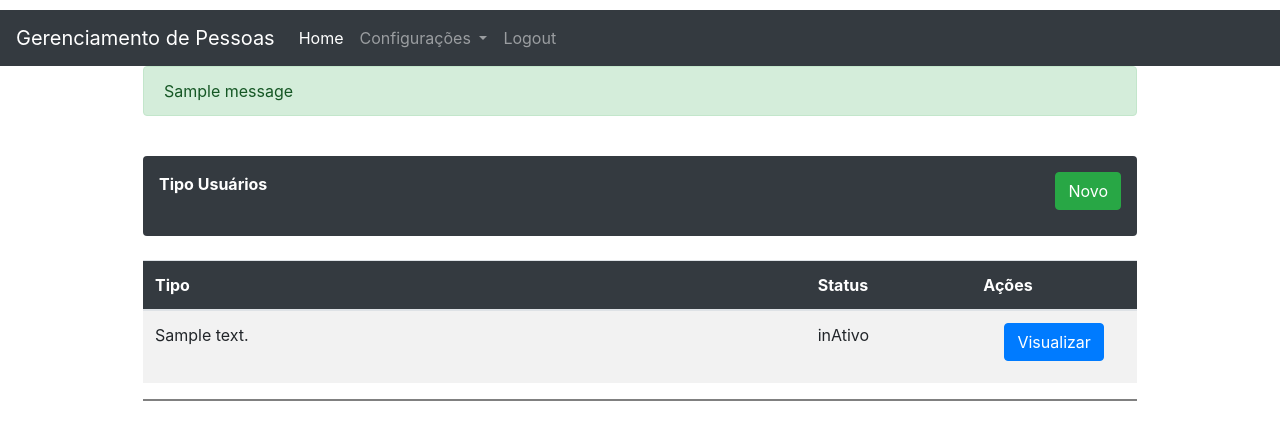
After one commit to Douglaxz/gerenciamentoEquipe, a Flask app: page /tipousuario in a window 1280 px wide. The commit adds this page. Shown: the top 440 px of the page. Run offline with Flask 2, Linux system fonts and the light colour scheme; tables that the repository leaves empty hold one stand-in row (values such as "Sample post"); one stand-in notice (Sample message) is shown; some libraries are stand-ins or nearby versions.

Commit message:
Instalação da área do tipo do usuário

```diff
--- a/templates/template.html
+++ b/templates/template.html
@@ -27,6 +27,7 @@
               </a>
               <div class="dropdown-menu" aria-labelledby="navbarDropdownMenuLink">
                 <a class="dropdown-item" href="/usuario">Usuários</a>
+                <a class="dropdown-item" href="/tipousuario">Tipo Usuários</a>
               </div>
             </li>
             <li class="nav-item">
--- /dev/null
+++ b/templates/tipousuarios.html
@@ -0,0 +1,42 @@
+{% extends "template.html"%}
+{% block conteudo %}
+<br>
+<div class="container w-100 p-3 bg-dark">
+    <div class="row">
+      <div class="col-lg text-left text-white font-weight-bold">
+        {{ titulo }}
+      </div>
+      <div class="col-md text-right" >
+        <a class="btn btn-success" href="{{url_for('novoUsuario')}}">Novo</a>
+      </div>
+    </div>
+  </div>
+  <br>
+<table class="table table-striped table-responsiv">
+    <thead class="bg-dark text-white">
+        <tr>
+            <th class="text-left col-md-8">Tipo</th>
+            <th class="text-left col-md-2">Status</th>
+            <th class="text-left col-md-2">Ações</th>
+        </tr>
+    </thead>
+    <tbody>
+        {% for itens in lista %}
+        <tr>
+            <td class="text-left">{{ itens.desc_tipousuario }}</td>
+            <td class="text-left">
+              {% if itens.status_tipousuario == 0: %}
+                <p> Ativo</p>
+              {% else %}
+                <p> inAtivo</p>
+              {% endif %}
+
+            <td>
+              <a class="btn btn-primary" href="{{url_for('visualizarUsuario',id=itens.cod_tipousuario)}}">Visualizar</a>
+          </td>
+        </tr>
+        {% endfor %}
+    </tbody>
+</table>
+
+{% endblock%}
--- a/templates/visualizarUsuario.html
+++ b/templates/visualizarUsuario.html
@@ -10,7 +10,7 @@
       <div class="col-md text-right">
         <a class="btn btn-primary" href="{{url_for('editarUsuario',id=id)}}">Editar</a>
         <a class="btn btn-warning text-white" href="{{url_for('usuario')}}">Voltar</a>
-        <a class="btn btn-danger" href="{{url_for('deletar',id=id)}}" onclick="return confirm('Você tem certeza que deseja apagar?')">Deletar</a>
+        <a class="btn btn-danger" href="{{url_for('deletarUsuario',id=id)}}" onclick="return confirm('Você tem certeza que deseja apagar?')">Deletar</a>
       </div>
     </div>
   </div>
--- a/views.py
+++ b/views.py
@@ -1,18 +1,51 @@
 # importação de dependencias
 from flask import Flask, render_template, request, redirect, session, flash, url_for, send_from_directory
 from gerenciador import app, db
-from models import usuarios
+from models import usuarios, tb_tipousuario
 from helpers import recupera_imagem,deleta_arquivos, FormularioUsuario, FormularioUsuarioVisualizar
 import time
+
+# rota index
+@app.route('/')
+def index():
+    return render_template('index.html', titulo='Bem vindos')
+
+# rota logout
+@app.route('/logout', methods = ['GET', 'POST'])
+def logout():
+    session['usuario_logado'] = None
+    flash('logout efetuado com sucesso')
+    return redirect(url_for('login'))
+
+# rota para a tela de login
+@app.route('/login')
+def login():
+    proxima = request.args.get('proxima')
+    return render_template('login.html', proxima=proxima)
+
+# rota para autendicar a tela de login
+@app.route('/autenticar', methods = ['GET', 'POST'])
+def autenticar():
+    usuario = usuarios.query.filter_by(login_usuario=request.form['usuario']).first()
+    if usuario:
+        if request.form['senha'] == usuario.senha_usuario:
+            session['usuario_logado'] = usuario.login_usuario
+            flash(usuario.nome_usuario + ' Usuário logado com sucesso')
+            proximaPagina = request.form['proxima']
+            if proximaPagina == "None":
+                proximaPagina = ''
+            return redirect('/{}'.format(proximaPagina))
+        else:
+            flash('Usuário não logado com sucesso')
+            return redirect(url_for('login'))
+    else:
+        flash('Usuário não logado com sucesso')
+        return redirect(url_for('login'))
+
 
 #---------------------------------------------------------------------------------------------------------------------------------
 #usuarios
 #---------------------------------------------------------------------------------------------------------------------------------
-
-# rota index para mostrar os usuários
-@app.route('/')
-def index():
-    return render_template('index.html', titulo='Bem vindos')
 
 # rota index para mostrar os usuários
 @app.route('/usuario')
@@ -43,7 +76,7 @@ def visualizarUsuario(id):
     form.login.data = usuario.login_usuario
     return render_template('visualizarUsuario.html', titulo='Visualizar Usuário', id=id, form=form)
 
-# rota para criar novo formulário usuário
+# rota para editar formulário usuário
 @app.route('/editarUsuario/<int:id>')
 def editarUsuario(id):
     if session['usuario_logado'] == None:
@@ -57,7 +90,7 @@ def editarUsuario(id):
     return render_template('editarUsuario.html', titulo='Editar Usuário', id=id, form=form)
 
 
-# rota para criar novo usuário no banco de dados
+# rota para criar usuário no banco de dados
 @app.route('/criar', methods=['POST',])
 def criar():
     form = FormularioUsuario(request.form)
@@ -86,12 +119,13 @@ def criar():
 
     return redirect(url_for('usuario'))
 
-# rota para editar novo usuário no banco de dados
-@app.route('/atualizar', methods=['POST',])
+# rota para atualizar usuário no banco de dados
+@app.route('/atualizarUsuario', methods=['POST',])
 def atualizarUsuario():
     form = FormularioUsuario(request.form)
 
     if form.validate_on_submit():
+        id = request.form['id']
         usuario = usuarios.query.filter_by(cod_usuario=request.form['id']).first()
         usuario.nome_usuario = form.nome.data
         usuario.senha_usuario = form.senha.data
@@ -107,50 +141,30 @@ def atualizarUsuario():
         #deleta_arquivos(usuario.cod_usuario)
         #arquivo.save(f'{uploads_path}/foto{usuario.cod_usuario}-{timestamp}.jpg')
 
-    return redirect(url_for('usuario'))
 
-@app.route('/deletar/<int:id>')
-def deletar(id):
+    return redirect(url_for('visualizarUsuario', id=id))
+
+# rota para deletar usuário no banco de dados
+@app.route('/deletarUsuario/<int:id>')
+def deletarUsuario(id):
     if session['usuario_logado'] == None:
         return redirect(url_for('login'))
     usuarios.query.filter_by(cod_usuario=id).delete()
     db.session.commit()
     flash('Usuario apagado com sucesso!')
-    return redirect(url_for('index'))
+    return redirect(url_for('usuario'))
 
-# rota para a tela de login
-@app.route('/login')
-def login():
-    proxima = request.args.get('proxima')
-    return render_template('login.html', proxima=proxima)
-
-# rota para autendicar a tela de login
-@app.route('/autenticar', methods = ['GET', 'POST'])
-def autenticar():
-    usuario = usuarios.query.filter_by(login_usuario=request.form['usuario']).first()
-    if usuario:
-        if request.form['senha'] == usuario.senha_usuario:
-            session['usuario_logado'] = usuario.login_usuario
-            flash(usuario.nome_usuario + ' Usuário logado com sucesso')
-            proximaPagina = request.form['proxima']
-            if proximaPagina == "None":
-                proximaPagina = ''
-            return redirect('/{}'.format(proximaPagina))
-        else:
-            flash('Usuário não logado com sucesso')
-            return redirect(url_for('login'))
-    else:
-        flash('Usuário não logado com sucesso')
-        return redirect(url_for('login'))
-
-
-# rota logout
-@app.route('/logout', methods = ['GET', 'POST'])
-def logout():
-    session['usuario_logado'] = None
-    flash('logout efetuado com sucesso')
-    return redirect(url_for('login'))
 
 @app.route('/uploads/<nome_arquivo>')
 def imagem(nome_arquivo):
     return send_from_directory('uploads',nome_arquivo)
+
+#---------------------------------------------------------------------------------------------------------------------------------
+#tipo usuarios
+#---------------------------------------------------------------------------------------------------------------------------------
+
+# rota index para mostrar os tipo usuários
+@app.route('/tipousuario')
+def tipousuario():
+    lista = tb_tipousuario.query.order_by(tb_tipousuario.cod_tipousuario)
+    return render_template('tipousuarios.html', titulo='Tipo Usuários', lista=lista)
```
Also changed, not shown: models.py (+9 -0 lines), templates/login.html (+3 -10 lines).
